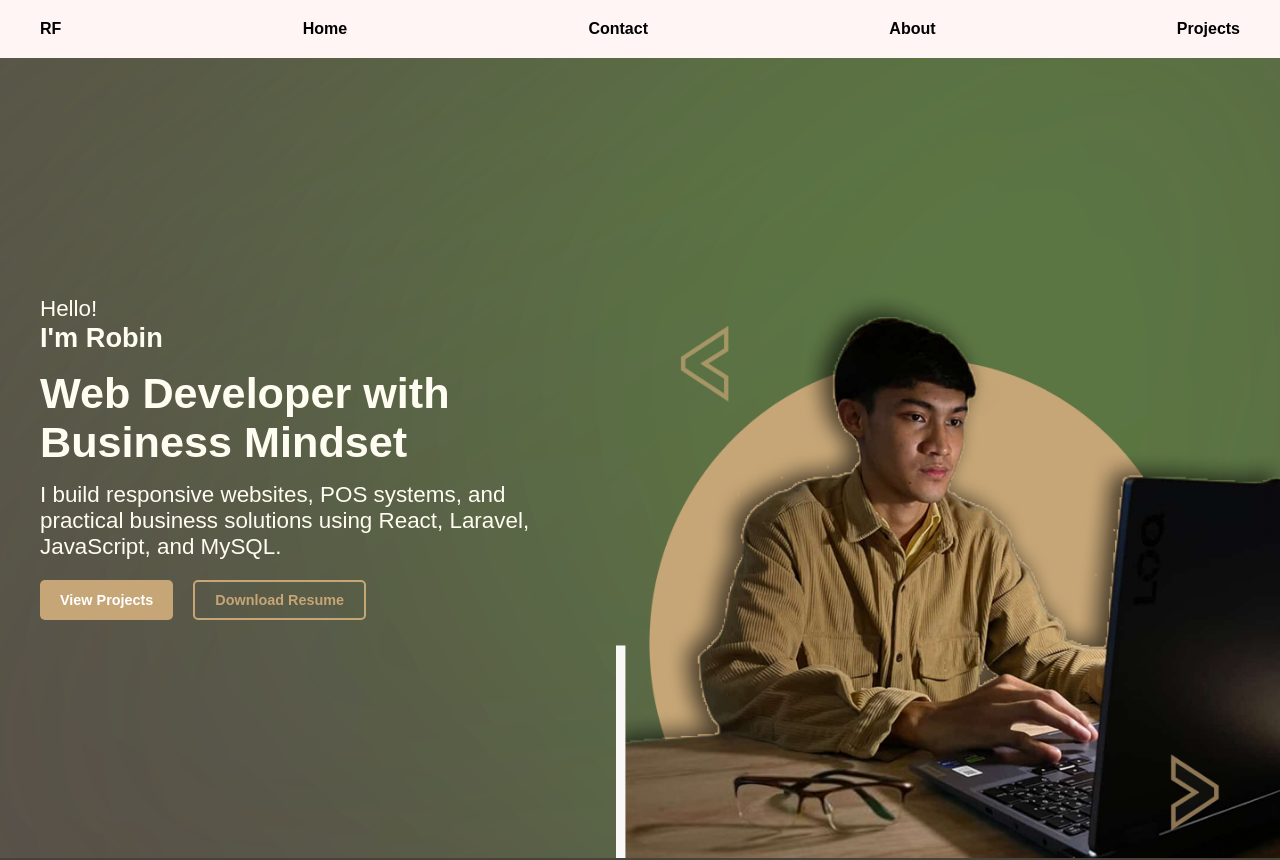
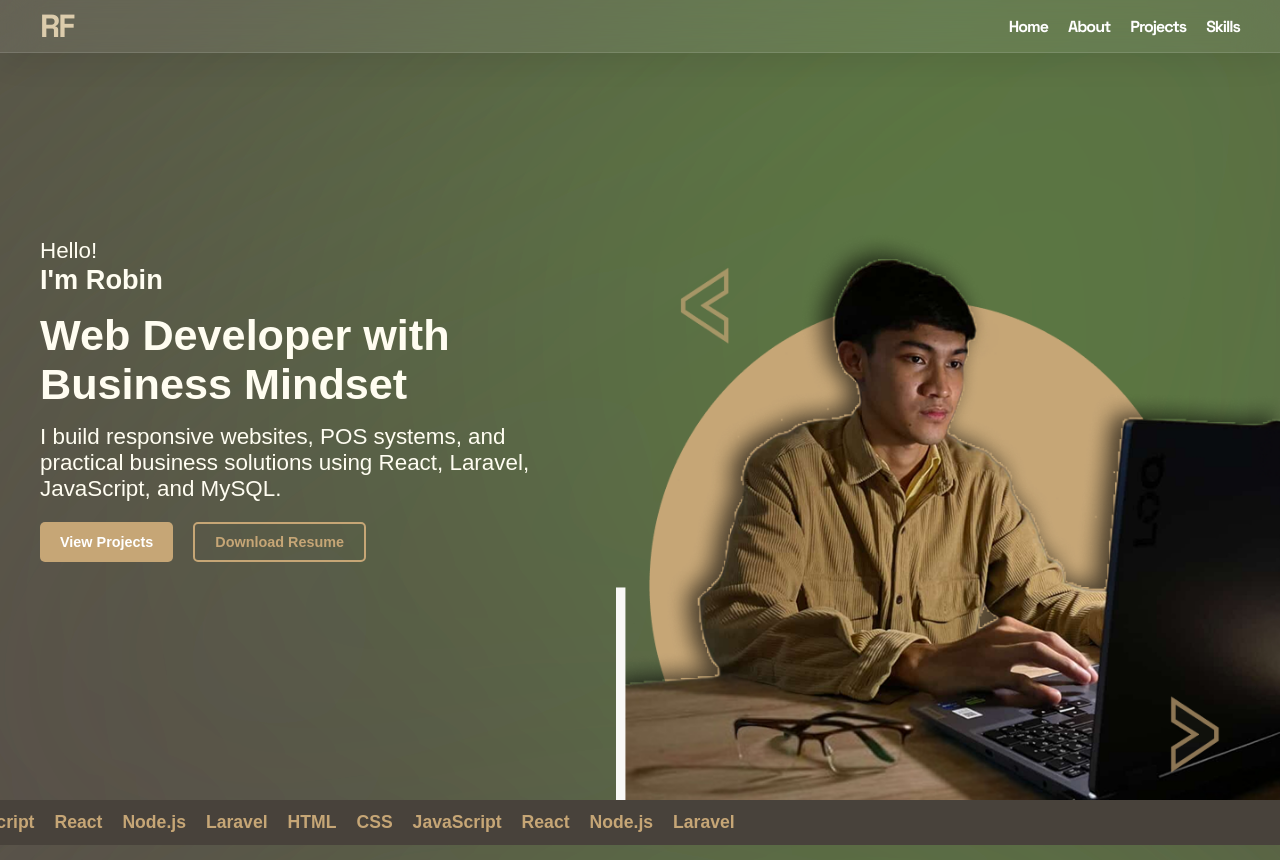
Before and after one commit to Fidel-Robin/Portfolio-Website, a React (Vite) app: page / in a window 1280 px wide. Shown: the top 860 px of the page. Built offline with nearby package versions, Linux system fonts and the light colour scheme.

Commit message:
nav  bar

```diff
--- a/index.html
+++ b/index.html
@@ -4,7 +4,8 @@
     <meta charset="UTF-8" />
     <link rel="icon" type="image/svg+xml" href="/favicon.svg" />
     <meta name="viewport" content="width=device-width, initial-scale=1.0" />
-    <title>porfolio</title>
+    <link href="https://fonts.googleapis.com/css2?family=Space+Grotesk:wght@700&display=swap" rel="stylesheet">
+    <title>Robin Fidel</title>
   </head>
   <body>
     <div id="root"></div>
--- a/src/components/About.jsx
+++ b/src/components/About.jsx
@@ -3,7 +3,7 @@ import "./About.css";
 function About() {
   return (
     <>
-        <section className="strapline">
+        <section className="strapline" id="about">
             <ul>
                 <li>HTML</li>
                 <li>CSS</li>
--- a/src/components/Hero.jsx
+++ b/src/components/Hero.jsx
@@ -2,7 +2,7 @@ import "./Hero.css";
 
 function Hero() {
   return (
-    <section className="hero">
+    <section className="hero" id="home">
         <img src="blurry-gradient-haikei (4).svg" alt="Blurry gradient background" class="hero-bg" />
         <div className="hero-wrapper">
             <div className="hero-text">
--- a/src/components/Navbar.css
+++ b/src/components/Navbar.css
@@ -2,9 +2,52 @@ nav {
   display: flex;
   justify-content: space-between;
   align-items: center;
-  padding: 20px 40px;
-  background-color: #fff5f5;
-  color: rgb(0, 0, 0);
+
+  padding: 6px 40px;
+
+  position: fixed;
+  top: 0;
+  left: 0;
+  width: 100%;
+  z-index: 1000;
+
+  /* Glass effect */
+  background: rgba(255, 255, 255, 0.08);
+  backdrop-filter: blur(20px);
+  -webkit-backdrop-filter: blur(20px);
+
+  border-bottom: 1px solid rgba(255, 255, 255, 0.12);
+
+  box-shadow: 0 8px 32px rgba(0, 0, 0, 0.08);
+
+  .logo {
+    font-family: "Space Grotesk", sans-serif;
+    font-size: 2rem;
+    font-weight: 700;
+    letter-spacing: -2px;
+    cursor: pointer;
+    user-select: none;
+    color: var(--khaki)
+  }
+  .nav-btns {
+    display: flex;
+    gap: 20px;
+
+    a{
+      text-decoration: none;
+      color: WHITE;
+      font-family: "Space Grotesk", sans-serif;
+      font-size: 1rem;
+      font-weight: 500;
+      letter-spacing: -1px;
+      transition: all 0.3s ease-in-out;
+
+      &:hover {
+        color: var(--khaki);
+        transform: scale(1.1);
+      }
+    }
+  }
 }
 
 nav h2 {
--- a/src/components/Navbar.jsx
+++ b/src/components/Navbar.jsx
@@ -3,11 +3,14 @@ import "./Navbar.css";
 function Navbar() {
   return (
     <nav>
-      <h2>RF</h2>
-      <h2>Home</h2>
-      <h2>Contact</h2>
-      <h2>About</h2>
-      <h2>Projects</h2>
+      <h2 className="logo">RF</h2>
+      <div className="nav-btns">
+        <a href="#home">Home</a>
+        <a href="#about">About</a>
+        <a href="#projects">Projects</a>
+        <a href="#skills">Skills</a>
+      </div>
+
     </nav>
   );
 }
--- a/src/components/Projects/Projects.jsx
+++ b/src/components/Projects/Projects.jsx
@@ -13,7 +13,7 @@ function Projects() {
 
 
 
-    <section className="projects">
+    <section className="projects" id="projects">
 
       <h2>My Projects</h2>
       <div className="cards-container">
--- a/src/components/Skills.jsx
+++ b/src/components/Skills.jsx
@@ -13,7 +13,7 @@ function Skills() {
 
 
 
-    <section className="skills">
+    <section className="skills" id="skills">
 
       <h2>Tech Stack</h2>
 
```
